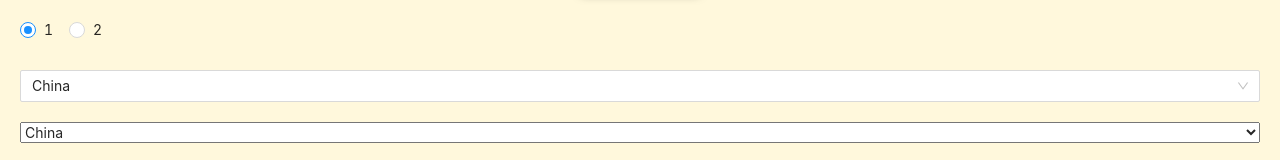
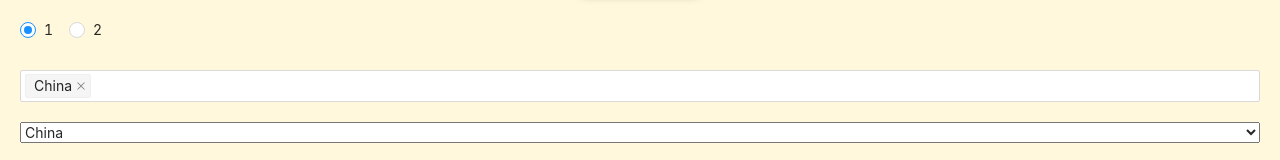
Before and after one commit to OlgaZaglavnova/Test17092020_code, a React app: page / in a window 1280 px wide. Shown: the part 354-514 px from the top of the page. Built offline with nearby package versions, Linux system fonts and the light colour scheme.

Commit message:
select ant design multiple mode WORKS

```diff
--- a/src/components/TestSelectForm/TestSelectComponent.jsx
+++ b/src/components/TestSelectForm/TestSelectComponent.jsx
@@ -49,7 +49,7 @@ export const TestSelectComponent = ({defaultValue, saveDefault}) => {
 
         return (
             <Form initialValues={{
-                'select': defaultValue[selector] ? defaultValue[selector] : countries[selector][0].name,
+                'select': defaultValue[selector] ? defaultValue[selector] : [countries[selector][0].name],
                 'radio-group': '1',
                 rate: 4
             }} >
@@ -60,7 +60,7 @@ export const TestSelectComponent = ({defaultValue, saveDefault}) => {
                     </Radio.Group>
                 </Form.Item>
                 <Form.Item name='select'>
-                        <Select onChange={onChangeSelectAntd} value={defaultValue[selector] ? defaultValue[selector] : countries[selector][0].name}>
+                        <Select onChange={onChangeSelectAntd} value={defaultValue[selector] ? defaultValue[selector] : [countries[selector][0].name]} mode='multiple'>
                             {countries[selector].map((country) => {
                                 return (<Select.Option key={country.id} value={country.name}>{country.name}</Select.Option>)
                             })}
```
